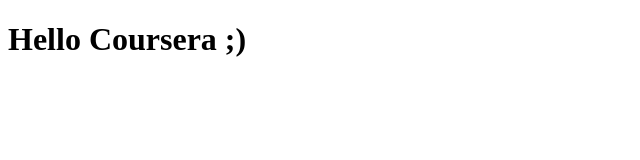
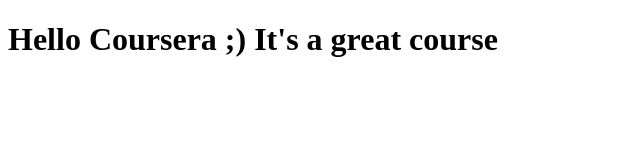
Before and after one commit to RicardoGoncalves90/coursera, a plain HTML site: page site/index.html in a window 1280 px wide. Shown: the whole page, without its empty margins (0-640 px from the left). Drawn offline with Linux system fonts and the light colour scheme.

Commit message:
Small adition to our page content

```diff
--- a/site/index.html
+++ b/site/index.html
@@ -4,7 +4,7 @@
 	<title>Hello Coursera !</title>
 </head>
 <body>
-	<h1>Hello Coursera ;) </h1>
+	<h1>Hello Coursera ;) It's a great course</h1>
 
 </body>
 </html>
```
